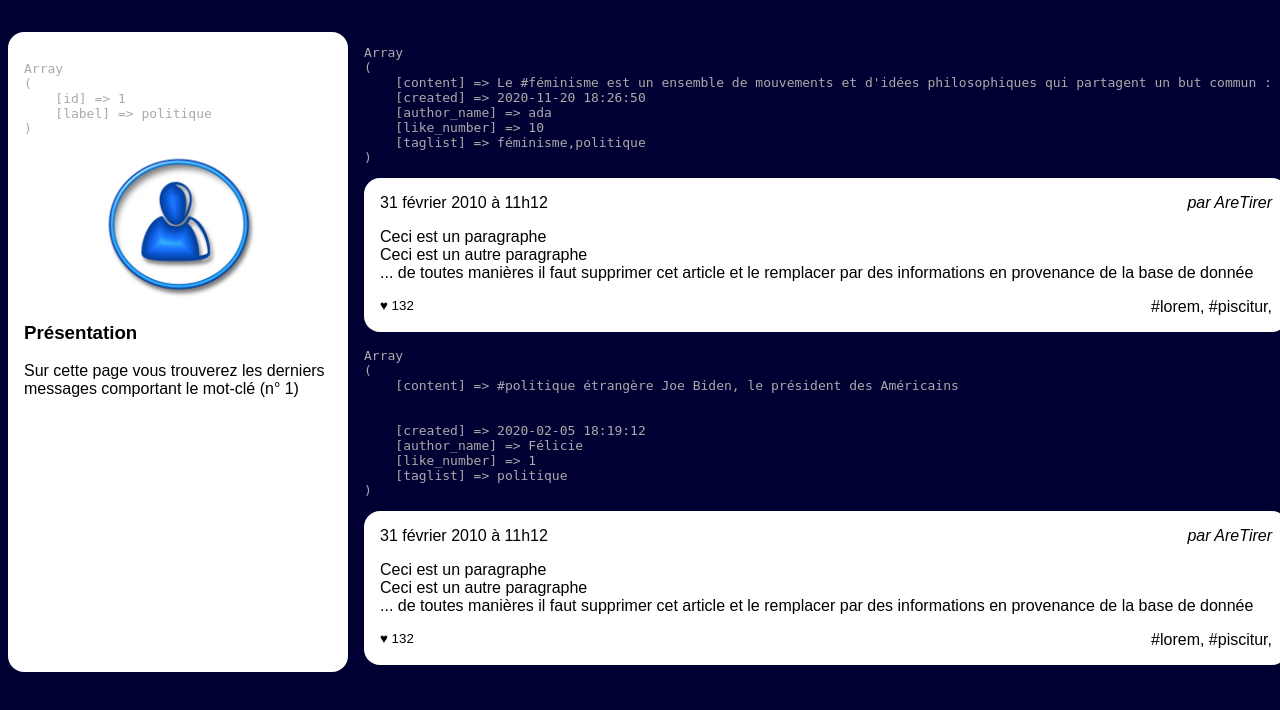
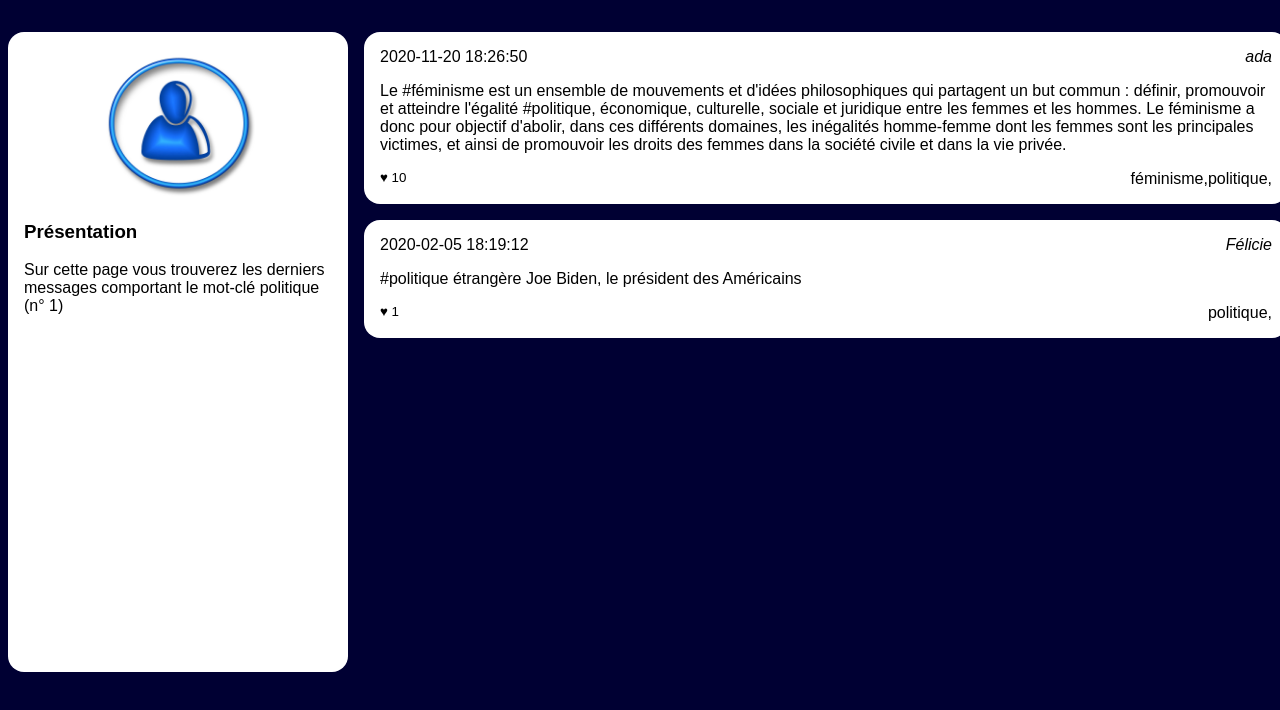
Before and after one commit to adatechschool/project-collectif---reseau-social-php-les-bg-celia-yaniss-alexia, a PHP site: page /tags.php?tag_id=1 in a window 1280 px wide. Shown: the part 90-800 px from the top of the page. Run offline with PHP 8.4, Linux system fonts and the light colour scheme; data comes from the database, SQL or seed files in the repository.

Commit message:
all niveau1 debug done

```diff
--- a/Niveau1/tags.php
+++ b/Niveau1/tags.php
@@ -52,13 +52,13 @@
                 $lesInformations = $mysqli->query($laQuestionEnSql);
                 $tag = $lesInformations->fetch_assoc();
                 //@todo: afficher le résultat de la ligne ci dessous, remplacer XXX par le label et effacer la ligne ci-dessous
-                echo "<pre>" . print_r($tag, 1) . "</pre>";
+                //echo "<pre>" . print_r($tag, 1) . "</pre>";
                 ?>
                 <img src="user.jpg" alt="Portrait de l'utilisatrice"/>
                 <section>
                     <h3>Présentation</h3>
                     <p>Sur cette page vous trouverez les derniers messages comportant
-                        le mot-clé
+                        le mot-clé <?php echo $tag['label'] ?>
                         (n° <?php echo $tagId ?>)
                     </p>
 
@@ -97,27 +97,26 @@
                 while ($post = $lesInformations->fetch_assoc())
                 {
 
-                    echo "<pre>" . print_r($post, 1) . "</pre>";
+                    //echo "<pre>" . print_r($post, 1) . "</pre>";
                     ?>
                     <article>
                         <h3>
-                            <time datetime='2020-02-01 11:12:13' >31 février 2010 à 11h12</time>
+                            <time><?php echo $post['created'] ?></time>
                         </h3>
-                        <address>par AreTirer</address>
+                        <address><?php echo $post['author_name'] ?></address>
                         <div>
-                            <p>Ceci est un paragraphe</p>
-                            <p>Ceci est un autre paragraphe</p>
-                            <p>... de toutes manières il faut supprimer cet
-                                article et le remplacer par des informations en
-                                provenance de la base de donnée</p>
+                            <p><?php echo $post['content'] ?></p>
+
                         </div>
                         <footer>
-                            <small>♥ 132</small>
-                            <a href="">#lorem</a>,
-                            <a href="">#piscitur</a>,
+                            <small>♥ <?php echo $post['like_number'] ?></small>
+                            <a href=""><?php echo $post['taglist'] ?></a>,
+
                         </footer>
                     </article>
-                <?php } ?>
+                    <?php
+                }
+                ?>
 
 
             </main>
```
Also changed, not shown: Niveau1/followers.php (+10 -5 lines).
